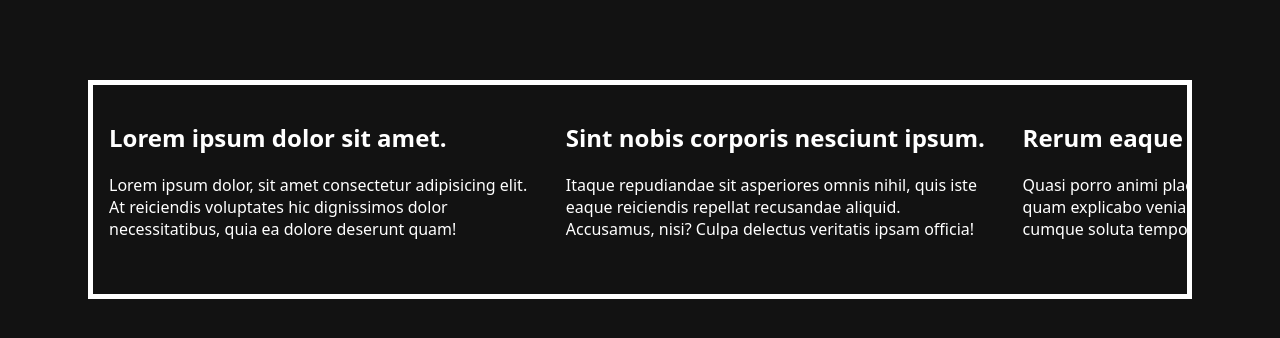
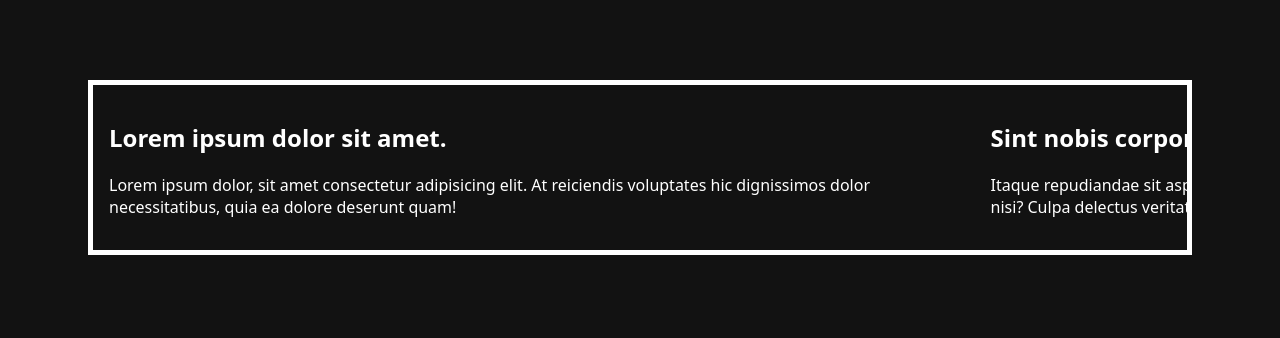
Before and after one commit to Annie-Huang/css-only-carousels, a website: page index.html in a window 1280 px wide. Drawn offline with Linux system fonts and the light colour scheme.

Commit message:
!!!! Increase the value grid-auto-columns to a larger number seems to be able to get jump one marker by one marker instead of jumping several markers

```diff
--- a/style.css
+++ b/style.css
@@ -13,7 +13,9 @@ html {
   display: grid;
   gap: 2rem;
   grid-auto-flow: column;
-  grid-auto-columns: 40%;
+  /* Increase the value grid-auto-columns to a larger number seems to be able to get jump one marker by one marker instead of jumping several markers */
+  /*grid-auto-columns: 40%;*/
+  grid-auto-columns: 80%;
 
   overflow-x: auto;
   scroll-snap-type: x mandatory;
```
